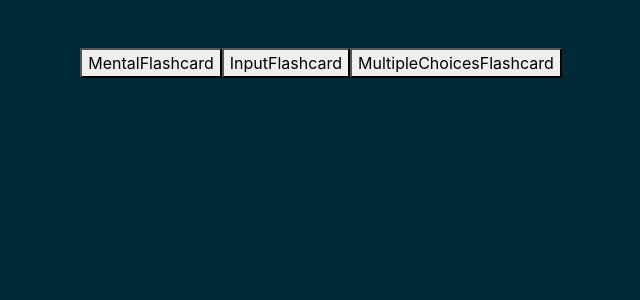
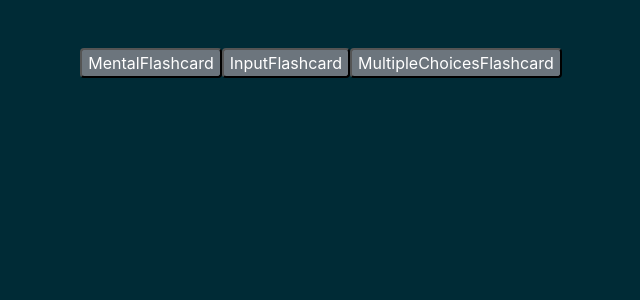
Before and after one commit to Miora-RAK/My-First-React-App, a React (Create React App) app: page / in a window 1280 px wide. Shown: the top 300 px of the page, without its empty margins (319-959 px from the left). Built offline with nearby package versions, Linux system fonts and the light colour scheme.

Commit message:
add multipleChoiceFlashCard

```diff
--- a/public/index.html
+++ b/public/index.html
@@ -31,7 +31,7 @@
       work correctly both with client-side routing and a non-root public URL.
       Learn how to configure a non-root public URL by running `npm run build`.
     -->
-    <title>React App</title>
+    <title>My First React App</title>
   </head>
   <body>
     <noscript>You need to enable JavaScript to run this app.</noscript>
--- a/src/components/index.tsx
+++ b/src/components/index.tsx
@@ -18,13 +18,25 @@ const Flashcard: React.FC = () => {
   return (
     <div>
       <div>
-        <button onClick={handleOnClick} value={data[0].type}>
+        <button
+          className="bg bg-secondary text-white rounded"
+          onClick={handleOnClick}
+          value={data[0].type}
+        >
           MentalFlashcard
         </button>
-        <button onClick={handleOnClick} value={data[1].type}>
+        <button
+          className="bg bg-secondary text-white rounded"
+          onClick={handleOnClick}
+          value={data[1].type}
+        >
           InputFlashcard
         </button>
-        <button onClick={handleOnClick} value={data[2].type}>
+        <button
+          className="bg bg-secondary text-white rounded"
+          onClick={handleOnClick}
+          value={data[2].type}
+        >
           MultipleChoicesFlashcard
         </button>
       </div>
--- a/src/components/multipleChoiceFlashcard.tsx
+++ b/src/components/multipleChoiceFlashcard.tsx
@@ -45,7 +45,7 @@ const MultipleChoicesFlashcard: React.FC<MultipleChoicesFlashcardProps> = (
     setAnswerSelected("");
     setBackgroundColor("");
     setwrong("");
-    setAddQuestion(props.data[2].question);
+    setAddQuestion(addQuestion);
   };
   return (
     <div className={`rounded text-white p-5 ${backgroundColor}`}>
@@ -73,6 +73,7 @@ const MultipleChoicesFlashcard: React.FC<MultipleChoicesFlashcardProps> = (
             {props.data[2].options[2]}
           </label>
         </div>
+
         <div className="form-check">
           <input
             className="form-check-input"
@@ -86,6 +87,7 @@ const MultipleChoicesFlashcard: React.FC<MultipleChoicesFlashcardProps> = (
             {props.data[2].options[1]}
           </label>
         </div>
+
         <div className="form-check">
           <input
             className="form-check-input"
@@ -99,6 +101,7 @@ const MultipleChoicesFlashcard: React.FC<MultipleChoicesFlashcardProps> = (
             {props.data[2].options[0]}
           </label>
         </div>
+
         <br />
         <button type="submit" className="btn btn-primary ">
           Submit
```
